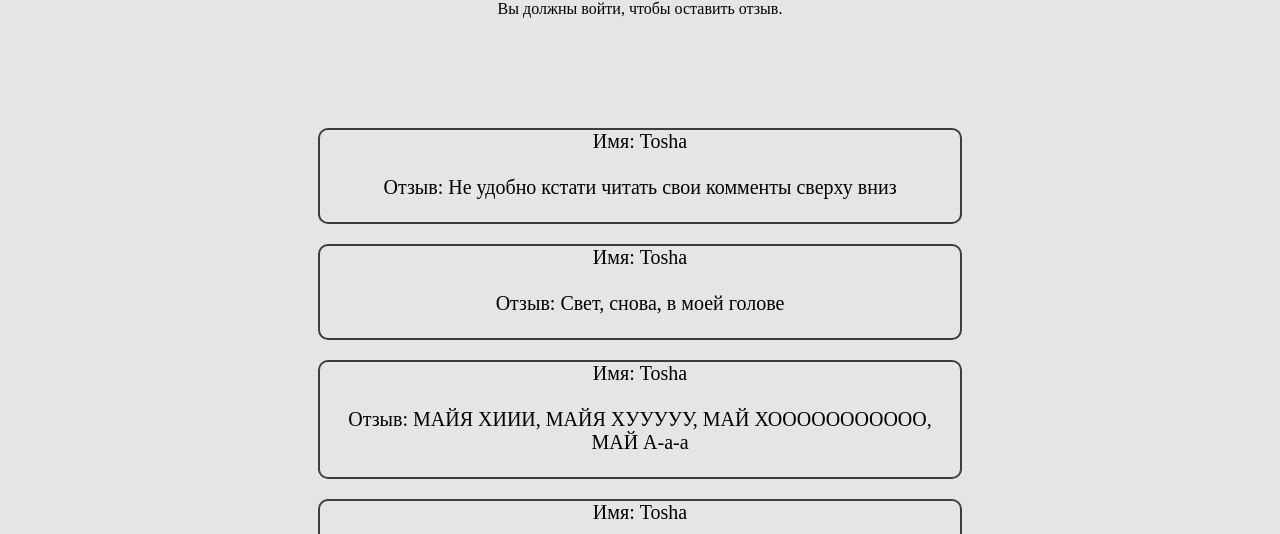
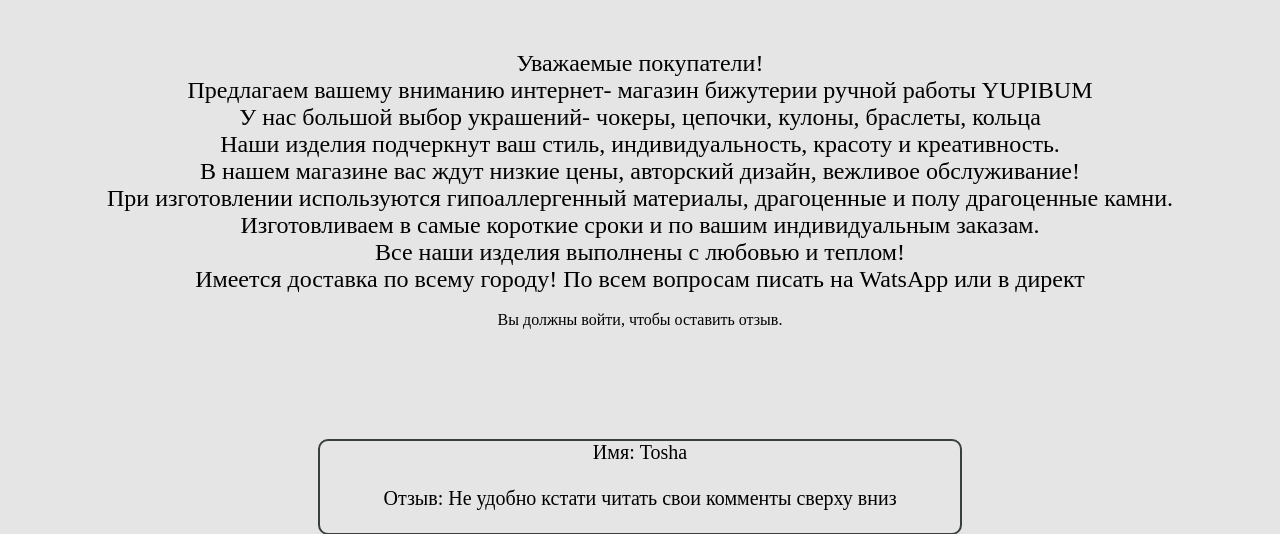
Before and after one commit to h4cktivist/jewelry-store, a Flask app: page /feedback in a window 1280 px wide. Shown: the part 38-572 px from the top of the page. Run offline with Flask 2, Linux system fonts and the light colour scheme; data comes from the database, SQL or seed files in the repository.

Commit message:
feat: about us add

```diff
--- a/templates/feedback.html
+++ b/templates/feedback.html
@@ -24,6 +24,19 @@
 			</div>
 		</div>
 	</header>
+
+	<div class="among_us">
+		<p>Уважаемые покупатели!</p>
+		<p>Предлагаем вашему вниманию интернет- магазин бижутерии ручной работы YUPIBUM</p>
+		<p>У нас большой выбор украшений- чокеры, цепочки, кулоны, браслеты, кольца</p>
+		<p>Наши изделия подчеркнут ваш стиль, индивидуальность, красоту и креативность.</p>
+		<p>В нашем магазине вас ждут низкие цены, авторский дизайн, вежливое обслуживание!</p>
+		<p>При изготовлении используются гипоаллергенный материалы, драгоценные и полу драгоценные камни.</p>
+		<p>Изготовливаем в самые короткие сроки и по вашим индивидуальным заказам.</p>
+		<p>Все наши изделия выполнены с любовью и теплом!</p>
+		<p>Имеется доставка по всему городу! По всем вопросам писать на WatsApp или в директ</p>
+	</div>
+	<br>
 
 	<div id="fb_form">
 
```
